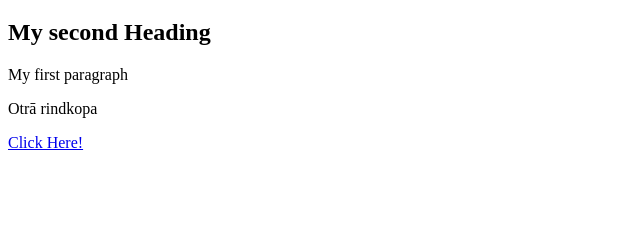
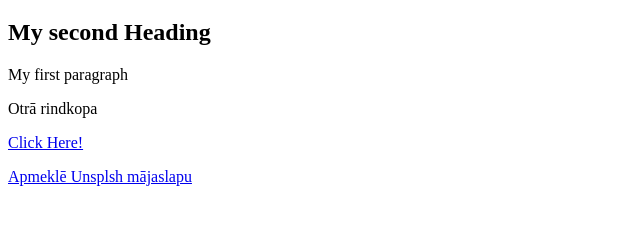
Before and after one commit to SkolotajaInese/my-first-webpage, a plain HTML site: page index.html in a window 1280 px wide. Shown: the part 61-286 px from the top of the page, without its empty margins (0-640 px from the left). Drawn offline with Linux system fonts and the light colour scheme.

Commit message:
Second link is added

```diff
--- a/index.html
+++ b/index.html
@@ -6,7 +6,9 @@
 <h2>My second Heading</h2>
 <p>My first paragraph</p>
 <p>Otrā rindkopa</p>
-  <p><a href="button.html">Click Here!</a></p>
+<p><a href="button.html">Click Here!</a></p>
+
+<p><a href="https://unsplash.com">Apmeklē Unsplsh mājaslapu</a></p>
 
 </body>
 </html>
```
